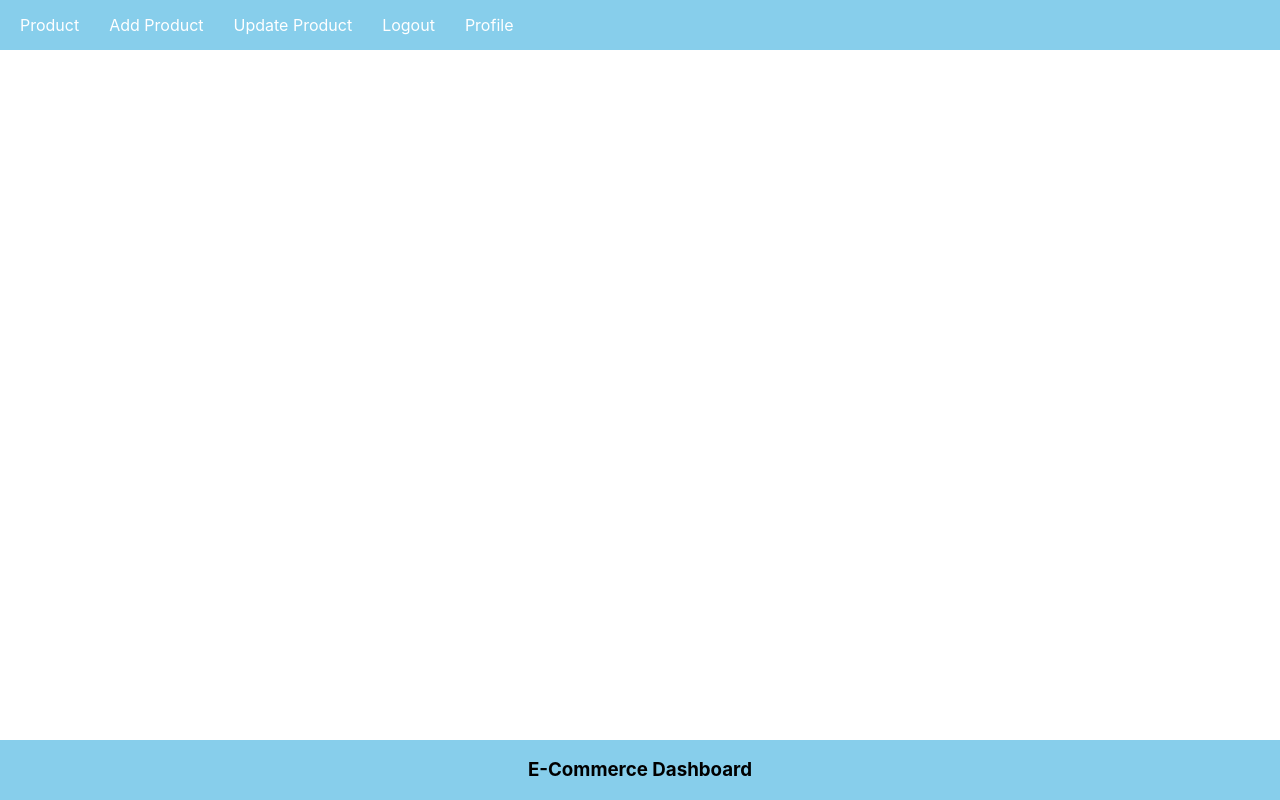
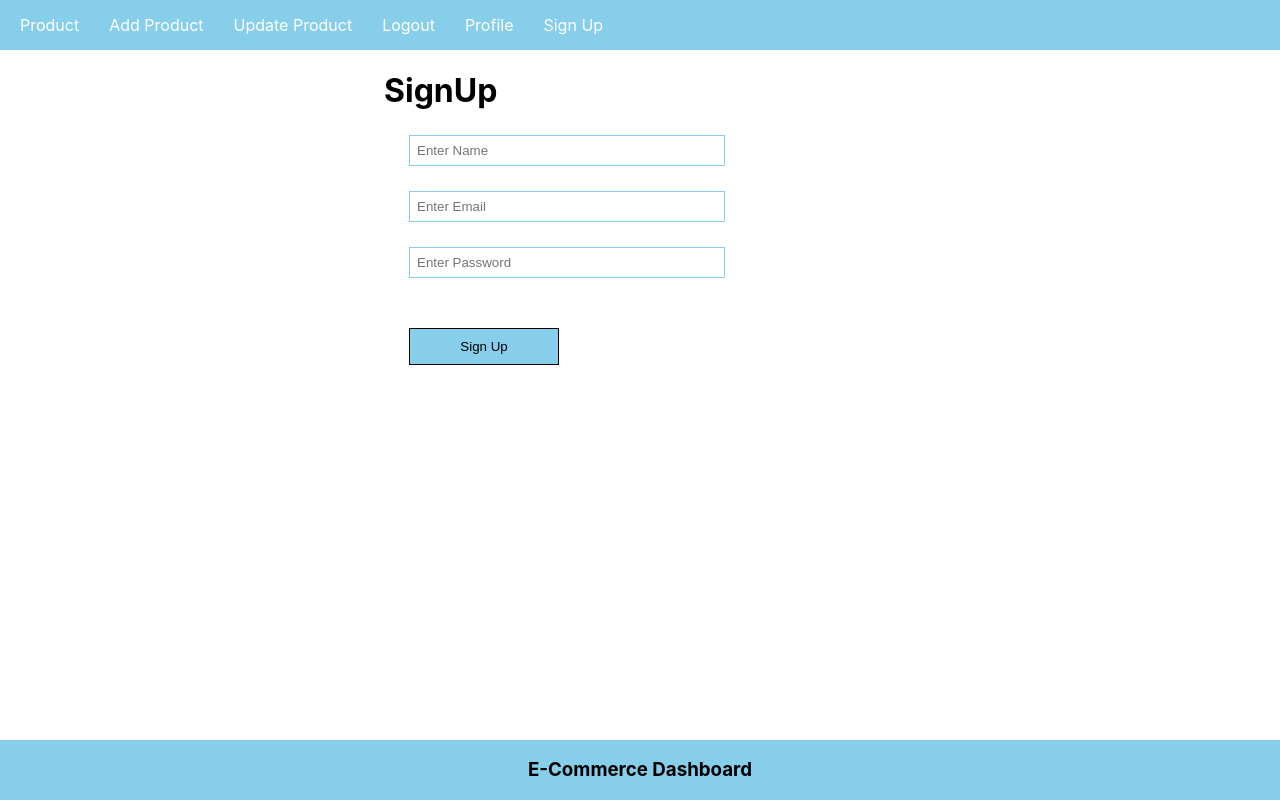
Before and after one commit to khushisuri7/E-commerce, a React (Create React App) app: page /signup in a window 1280 px wide. Built offline with nearby package versions, Linux system fonts and the light colour scheme.

Commit message:
Database formed

```diff
--- a/src/App.css
+++ b/src/App.css
@@ -23,6 +23,30 @@
   width: 100%;
   background-color: skyblue;
 }
+
+.inputBox{
+  display: block;
+  margin:25px ;
+  padding: 7px;
+  width: 300px;
+  border: 1px solid skyblue;
+
+}
+
+
+.register{
+  margin-left: 30%;
+}
+
+.appButton{
+  margin: 25px;
+  padding: 10px;
+  width: 150px;
+  background-color: skyblue;
+  border: 1px solid ;
+  cursor: pointer;
+}
+
 
 @media (prefers-reduced-motion: no-preference) {
   .App-logo {
--- a/src/App.js
+++ b/src/App.js
@@ -3,6 +3,8 @@
 import Nav from './components/Nav';
 import {BrowserRouter,Routes,Route} from 'react-router-dom';
 import Footer from './components/Footer'
+import SignUp from './components/SignUp';
+
 
 function App() {
   return (
@@ -15,6 +17,7 @@
         <Route path="/update" element={<h1>Update Product Component</h1>}/>
         <Route path="/logout" element={<h1>Logout Component</h1>}/>
         <Route path="/profile" element={<h1>Profile Component</h1>}/>
+        <Route path="/signup" element={<SignUp/>}/>
       </Routes>
       <Footer/>
       </BrowserRouter>
--- a/src/components/Nav.js
+++ b/src/components/Nav.js
@@ -10,6 +10,7 @@
                 <li><Link to='/update'>Update Product</Link></li>
                 <li><Link to='/logout'>Logout</Link></li>
                 <li><Link to='/profile'>Profile</Link></li>
+                <li><Link to='/signup'>Sign Up</Link></li>
             </ul>
         </div>
     )
--- /dev/null
+++ b/src/components/SignUp.js
@@ -0,0 +1,35 @@
+import React,{useState} from 'react';
+import {useNavigate} from 'react-router-dom';
+
+const SignUp=()=>{
+    const[name,setName]=useState("");
+    const[email,setEmail]=useState("");
+    const[password,setPassword]=useState("");
+    const navigate=useNavigate();
+    const collectData=async()=>{
+        console.warn(name,email,password);
+        let result=await fetch('http://localhost:5000/register',{
+            method:'post',
+            body:JSON.stringify({name,email,password}),
+            headers:{
+                'Content-Type':'application/json'
+            },
+        })
+        result=await result.json();
+        console.warn(result);
+        if(result){
+            navigate('/')
+        }
+    }
+    return(
+        <div className='register'>
+        <h1>SignUp</h1>
+        <input className='inputBox' type="text" value={name} onChange={(e)=>setName(e.target.value)} placeholder="Enter Name"/>
+        <input className='inputBox' type="text" value={email} onChange={(e)=>setEmail(e.target.value)} placeholder="Enter Email"/>
+        <input className='inputBox' type="password" value={password} onChange={(e)=>setPassword(e.target.value)} placeholder="Enter Password"/>
+        <button onClick={collectData} className='appButton'>Sign Up</button>
+    </div>
+    )
+}
+
+export default SignUp;
```
